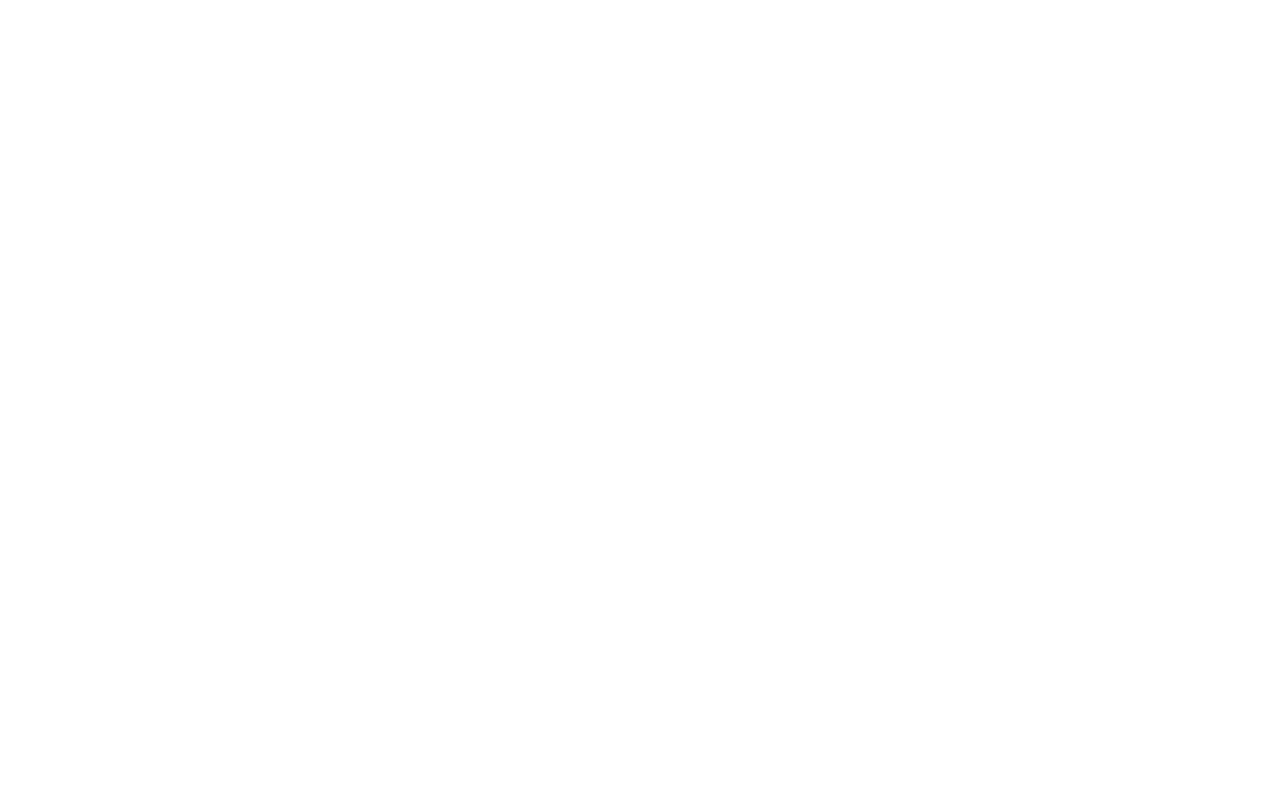
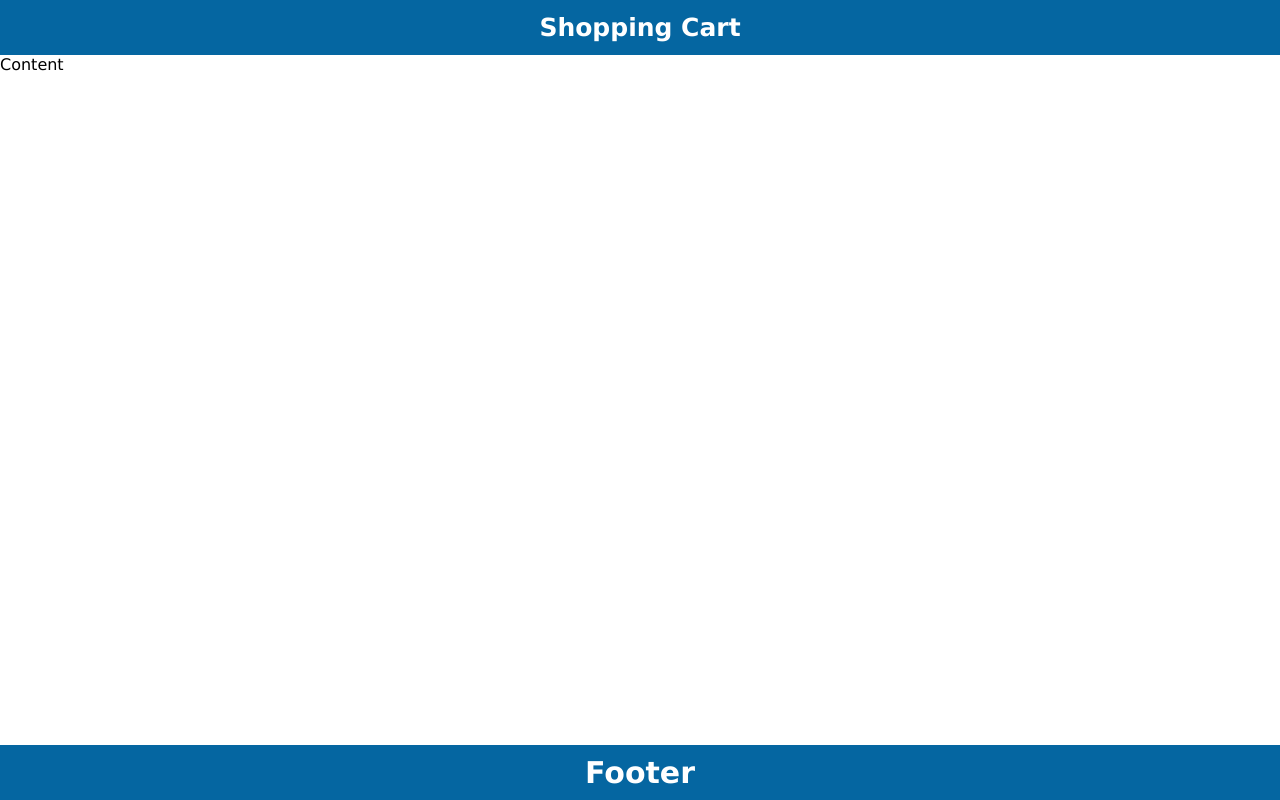
Before and after one commit to Yassinmoh/-shopping-cart-2, a React (Create React App) app in the folder Client/: page / in a window 1280 px wide. Built offline with nearby package versions, Linux system fonts and the light colour scheme.

Commit message:
Create Header Component

```diff
--- a/Client/src/App.css
+++ /dev/null
@@ -1,38 +0,0 @@
-.App {
-  text-align: center;
-}
-
-.App-logo {
-  height: 40vmin;
-  pointer-events: none;
-}
-
-@media (prefers-reduced-motion: no-preference) {
-  .App-logo {
-    animation: App-logo-spin infinite 20s linear;
-  }
-}
-
-.App-header {
-  background-color: #282c34;
-  min-height: 100vh;
-  display: flex;
-  flex-direction: column;
-  align-items: center;
-  justify-content: center;
-  font-size: calc(10px + 2vmin);
-  color: white;
-}
-
-.App-link {
-  color: #61dafb;
-}
-
-@keyframes App-logo-spin {
-  from {
-    transform: rotate(0deg);
-  }
-  to {
-    transform: rotate(360deg);
-  }
-}
--- a/Client/src/App.js
+++ b/Client/src/App.js
@@ -1,9 +1,15 @@
-import './App.css';
-
+import './CSS/index.css'
+import Header from './components/Header/Header'
 function App() {
   return (
-    <div className="App">
-
+    <div className="layout">
+      <Header />
+      <main>
+        Content
+      </main>
+      <footer>
+        Footer
+      </footer>
     </div>
   );
 }
--- /dev/null
+++ b/Client/src/CSS/index.css
@@ -0,0 +1,39 @@
+*{
+  margin: 0;
+  padding: 0;
+  box-sizing: border-box;
+  font-family:Verdana, Geneva, Tahoma, sans-serif ;
+}
+
+#root{
+  height:100vh
+}
+
+
+.layout{
+  display: grid;
+  grid-template-areas:
+  "header"
+  "main"
+  "footer";
+  height: 100%;
+  grid-template-rows:55px 1fr 55px;
+}
+
+
+
+main{
+  grid-area:main;
+}
+
+footer{
+  grid-area:footer;
+  background-color: #0566a1;
+  color:#fff;
+  padding: 20px;
+  display: flex;
+  justify-content: center;
+  align-items: center;
+  font-size:30px;
+  font-weight: 800;
+}
--- /dev/null
+++ b/Client/src/components/Header/Header.css
@@ -0,0 +1,18 @@
+header {
+  grid-area: header;
+  background-color: #0566a1;
+  color: #fff;
+  padding: 20px;
+  display: -webkit-box;
+  display: -ms-flexbox;
+  display: flex;
+  -webkit-box-pack: center;
+      -ms-flex-pack: center;
+          justify-content: center;
+  -webkit-box-align: center;
+      -ms-flex-align: center;
+          align-items: center;
+  font-size: 25px;
+  font-weight: 600;
+}
+/*# sourceMappingURL=Header.css.map */
--- /dev/null
+++ b/Client/src/components/Header/Header.js
@@ -0,0 +1,11 @@
+import React from 'react'
+import './Header.css'
+const Header = () => {
+    return (
+        <header>
+            Shopping Cart
+        </header>
+    )
+}
+
+export default Header
--- /dev/null
+++ b/Client/src/components/Header/Header.scss
@@ -0,0 +1,11 @@
+header {
+    grid-area: header;
+    background-color: #0566a1;
+    color: #fff;
+    padding: 20px;
+    display: flex;
+    justify-content: center;
+    align-items: center;
+    font-size: 25px;
+    font-weight: 600;
+}
--- a/Client/src/index.css
+++ /dev/null
@@ -1,13 +0,0 @@
-body {
-  margin: 0;
-  font-family: -apple-system, BlinkMacSystemFont, 'Segoe UI', 'Roboto', 'Oxygen',
-    'Ubuntu', 'Cantarell', 'Fira Sans', 'Droid Sans', 'Helvetica Neue',
-    sans-serif;
-  -webkit-font-smoothing: antialiased;
-  -moz-osx-font-smoothing: grayscale;
-}
-
-code {
-  font-family: source-code-pro, Menlo, Monaco, Consolas, 'Courier New',
-    monospace;
-}
--- a/Client/src/index.js
+++ b/Client/src/index.js
@@ -1,6 +1,6 @@
 import React from 'react';
 import ReactDOM from 'react-dom/client';
-import './index.css';
+import './CSS/index.css';
 import App from './App';
 
 const root = ReactDOM.createRoot(document.getElementById('root'));
```
Also changed, not shown: 1 other file (tests, documents, lock files or other folders).
